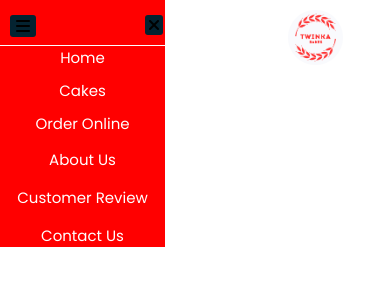
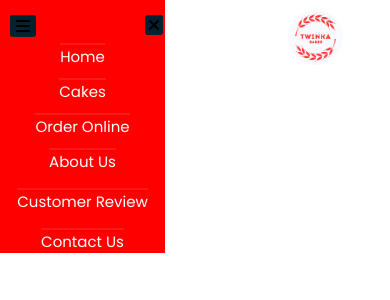
Before and after one commit to AttaUrRehman1278/twinkabakers, a Django app: page / in a window 390 px wide. Shown: the top 300 px of the page. Run offline with Django 4.2, Linux system fonts and the light colour scheme; some libraries are stand-ins or nearby versions.

Commit message:
responsive navbar

```diff
--- a/templates/index.html
+++ b/templates/index.html
@@ -143,6 +143,9 @@
         nav .rightside li {
             margin-top: 15px;
         }
+        nav ul li {
+            border-top: 2px solid rgba(255, 255, 255, .1);
+        }
 
     }
 </style>
```
